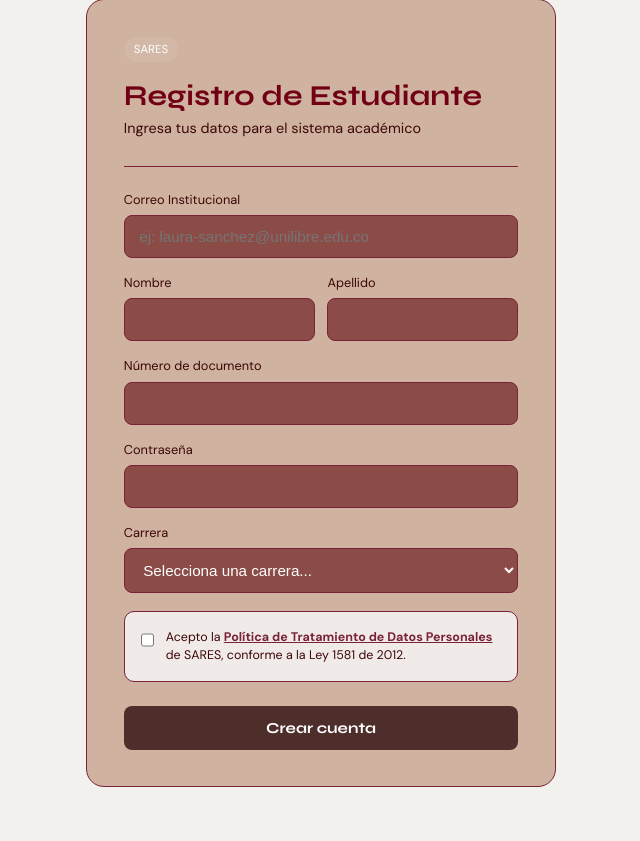
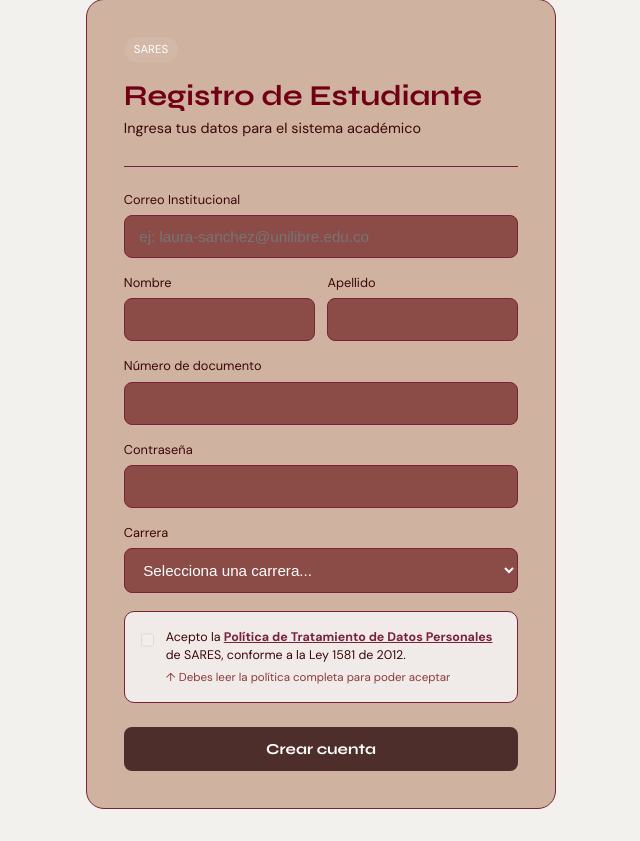
Before and after one commit to juancifuentes07/sares-web, a Flask app: page /registro in a window 1280 px wide. Shown: the part 33-874 px from the top of the page, without its empty margins (319-959 px from the left). Before the commit the page ends 820 px from the top, so only its background shows below. Run offline with Flask 3, Linux system fonts and the light colour scheme.

Commit message:
no se puede marcar la casilla hasta que se lea el tratamiento de datos

```diff
--- a/templates/registro.html
+++ b/templates/registro.html
@@ -341,12 +341,15 @@ input:focus, select:focus{
     </div>
 
     <!-- CHECKBOX con modal -->
-    <div class="checkbox-field" onclick="document.getElementById('acepta_datos').click()">
-      <input type="checkbox" id="acepta_datos" onclick="event.stopPropagation();">
+    <div class="checkbox-field">
+      <input type="checkbox" id="acepta_datos" disabled style="cursor:not-allowed; opacity:0.45;">
       <div class="checkbox-label">
         Acepto la
-        <a onclick="event.stopPropagation(); abrirModal();">Política de Tratamiento de Datos Personales</a>
+        <a onclick="abrirModal();">Política de Tratamiento de Datos Personales</a>
         de SARES, conforme a la Ley 1581 de 2012.
+        <span style="display:block; margin-top:4px; font-size:.72rem; color:#8b3a3a;">
+          ↑ Debes leer la política completa para poder aceptar
+        </span>
       </div>
     </div>
 
@@ -473,7 +476,9 @@ function cerrarModalSiAfuera(e) {
 }
 
 function aceptarPolitica() {
-  document.getElementById('acepta_datos').checked = true;
+  const checkbox = document.getElementById('acepta_datos');
+  checkbox.disabled = false;
+  checkbox.checked = true;
   cerrarModal();
 }
 
```
